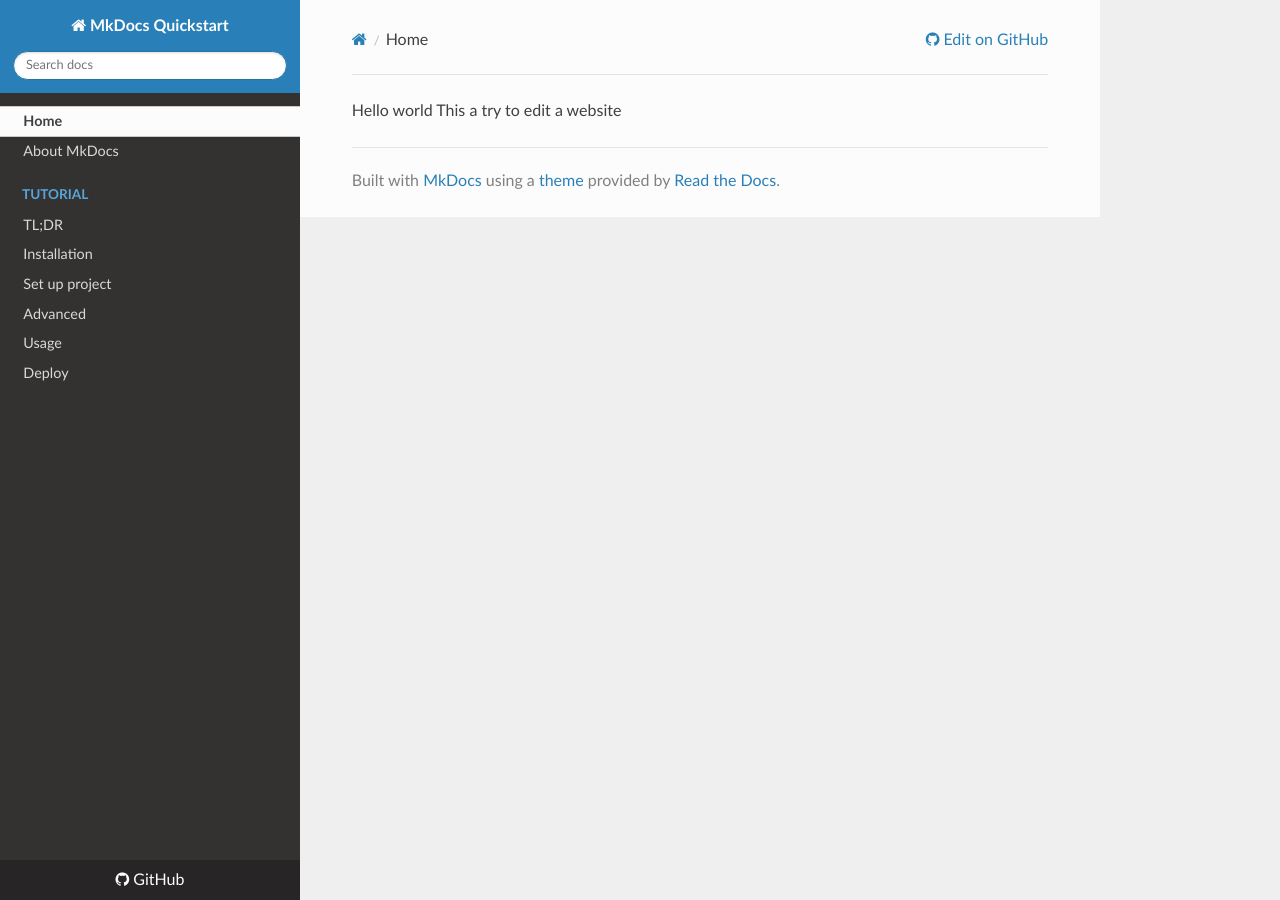
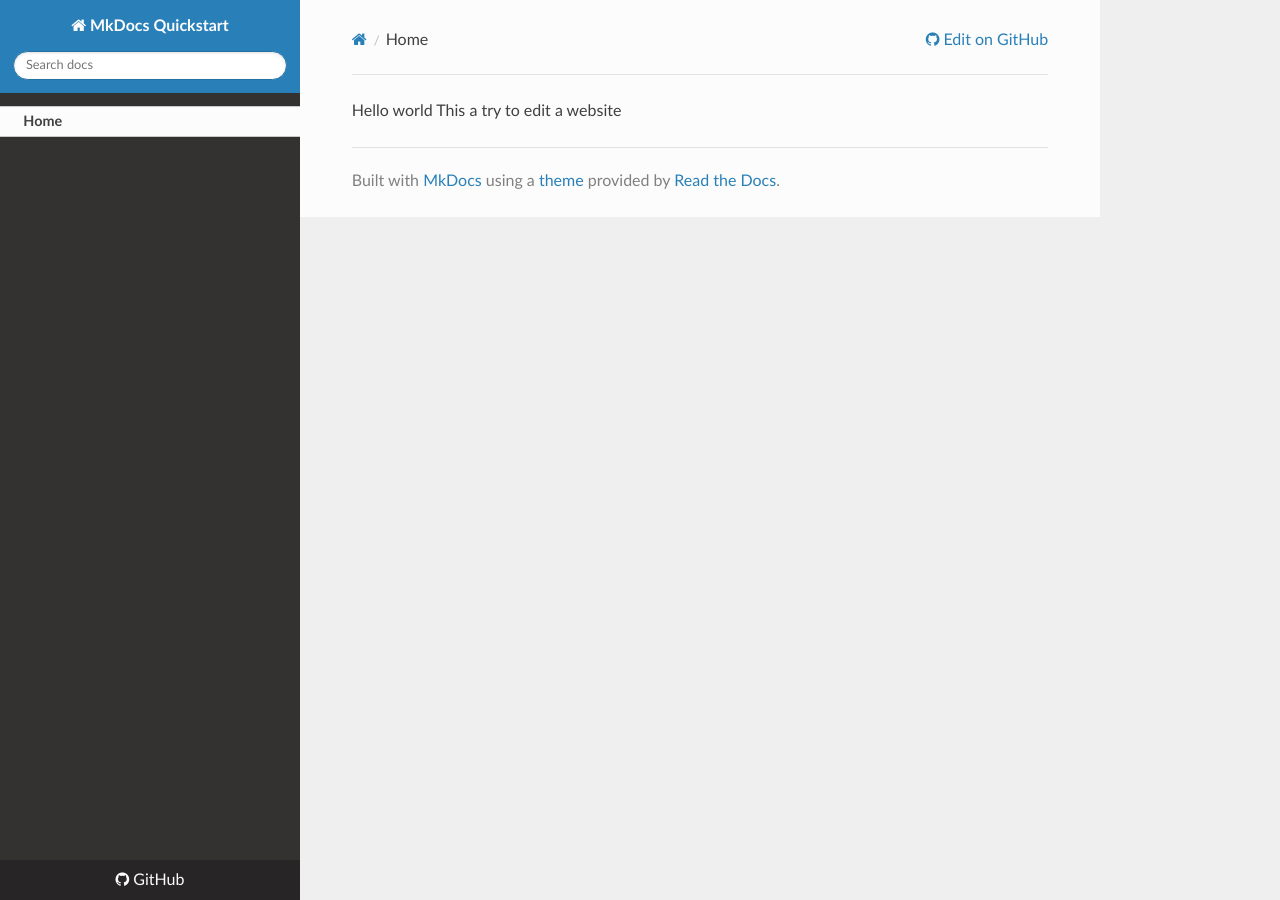
Before and after one commit to fdecharlet/hello-world, an MkDocs documentation site: the page built from docs/docs/index.md, in a window 1280 px wide. Built offline with MkDocs 1.6.1, drawn with Linux system fonts in a browser that asks for light colours; nearby versions of some CDN libraries.

Commit message:
Update mkdocs.yml

```diff
--- a/docs/mkdocs.yml
+++ b/docs/mkdocs.yml
@@ -2,9 +2,9 @@
 
 site_name: MkDocs Quickstart
 site_description: Starter template for a MkDocs docs site on GH Pages - including CI
-site_url: https://michaelcurrin.github.io/mkdocs-quickstart/
+site_url: https://fdecharlet.github.io/hello-world/
 
-repo_url: https://github.com/MichaelCurrin/mkdocs-quickstart
+repo_url: https://github.com/fdecharlet/hello-world
 edit_uri: edit/master/docs/docs
 
 ### Build settings ###
@@ -13,11 +13,3 @@ theme: readthedocs
 
 nav:
   - Home: index.md
-  - About MkDocs: about-mkdocs.md
-  - Tutorial:
-      - TL;DR: tutorial/tldr.md
-      - Installation: tutorial/installation.md
-      - Set up project: tutorial/setup-project.md
-      - Advanced: tutorial/advanced.md
-      - Usage: tutorial/usage.md
-      - Deploy: tutorial/deploy.md
```
